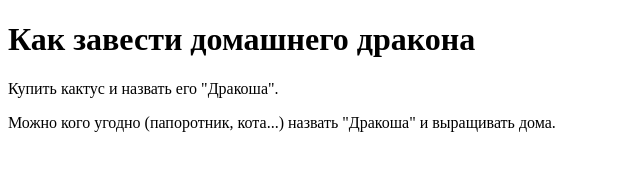
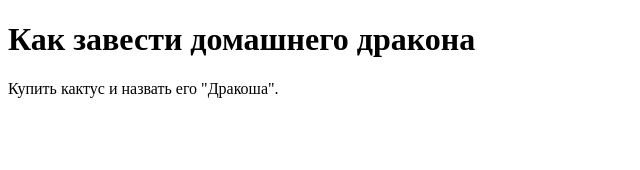
Before and after one commit to Nat-Go/-, a plain HTML site: page index.html in a window 1280 px wide. Shown: the whole page, without its empty margins (0-640 px from the left). Drawn offline with Linux system fonts and the light colour scheme.

Commit message:
Update index.html

```diff
--- a/index.html
+++ b/index.html
@@ -6,6 +6,5 @@
 	<body>
 		<h1>Как завести домашнего дракона</h1>
 		<p>Купить кактус и назвать его "Дракоша".</p>
-		<p>Можно кого угодно (папоротник, кота...) назвать "Дракоша" и выращивать дома.</p>
 	</body>
 </html>
```
